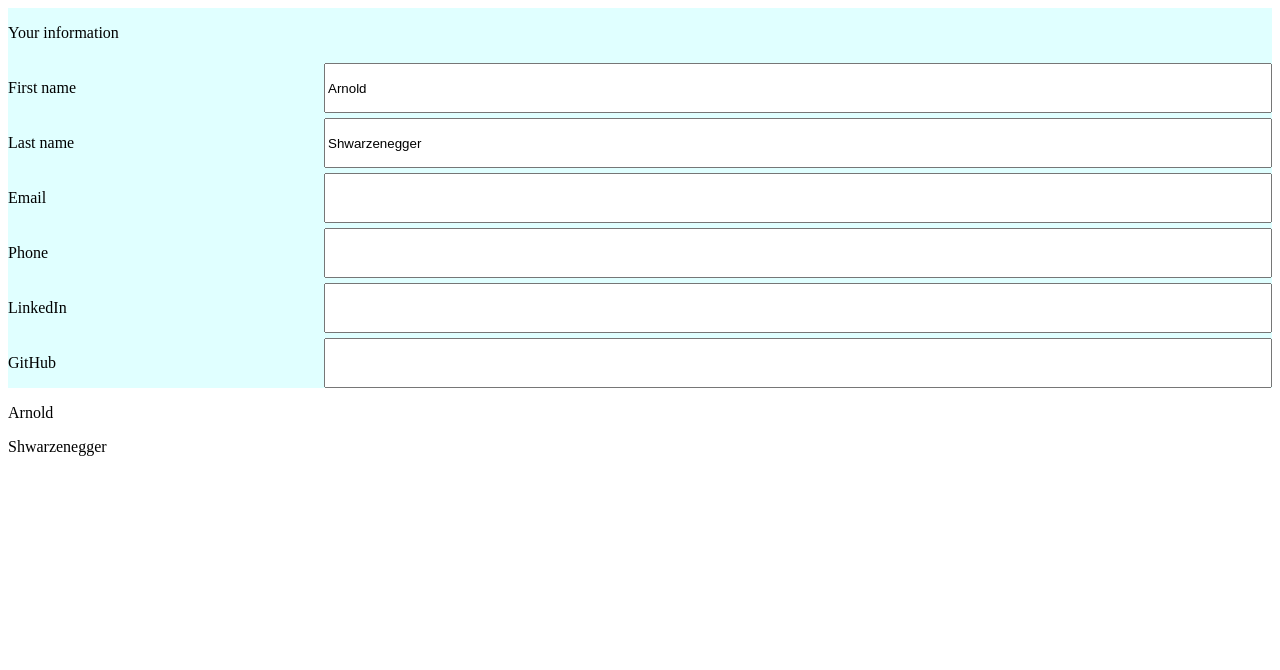
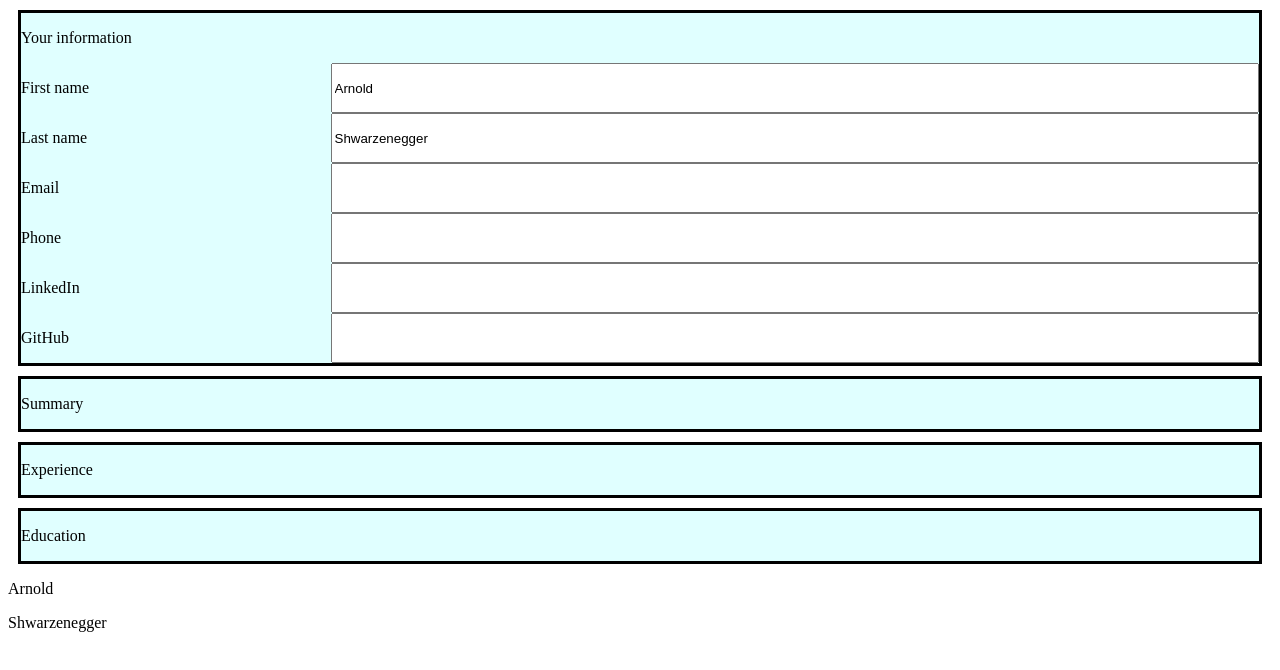
Before and after one commit to kociotrzeci/CV-Application, a React (Vite) app: page / in a window 1280 px wide. Shown: the top 670 px of the page. Built offline with nearby package versions, Linux system fonts and the light colour scheme.

Commit message:
added all inputs

```diff
--- a/src/App.jsx
+++ b/src/App.jsx
@@ -1,20 +1,42 @@
 import React, { useState } from "react";
 import "./App.scss";
 import HandleInputs from "./HandleInputs.jsx";
+import HandleInputsComplex from "./HandleInputsComplex.jsx";
 import DisplayElement from "./DisplayElement.jsx";
 import * as dataset from "./Dataset.js";
 function App() {
   const [userInfo, userInfoUpdate] = useState(dataset.userInfo);
-  // const [summary, summaryUpdate] = useState(dataset.summary);
-  //  const summaryLabel = dataset.summaryLabel;
+  const [summary, summaryUpdate] = useState(dataset.summary);
+  const [experience, experienceUpdate] = useState(dataset.experience);
+  const [education, educationUpdate] = useState(dataset.education);
+
   return (
     <div className="App">
       <div>
         <HandleInputs
           input={userInfo.data}
+          iiiii
           update={userInfoUpdate}
           labels={userInfo.label}
           visible={userInfo.visible}
+        />
+        <HandleInputs
+          input={summary.data}
+          update={summaryUpdate}
+          labels={summary.label}
+          visible={summary.visible}
+        />
+        <HandleInputsComplex
+          input={experience.data}
+          update={experienceUpdate}
+          labels={experience.label}
+          visible={experience.visible}
+        />
+        <HandleInputsComplex
+          input={education.data}
+          update={educationUpdate}
+          labels={education.label}
+          visible={education.visible}
         />
         <DisplayElement input={userInfo.data} />
       </div>
--- a/src/App.scss
+++ b/src/App.scss
@@ -2,9 +2,18 @@
   display: flex;
   flex-direction: column;
   background-color: lightcyan;
-  gap: 5px;
+  margin: 10px;
+  border-style: solid;
   .row {
     display: grid;
     grid-template-columns: 1fr 3fr;
   }
 }
+.inputCard.summary {
+  .row {
+    grid-template-columns: 1fr;
+  }
+}
+.workplace {
+  margin-top: 10px;
+}
--- a/src/Dataset.js
+++ b/src/Dataset.js
@@ -8,6 +8,7 @@ export const userInfo = {
     github: "",
   },
   label: {
+    objectName: "userInfo",
     header: "Your information",
     firstName: "First name",
     lastName: "Last name",
@@ -23,8 +24,61 @@ export const summary = {
     summary: "Write something about you",
   },
   label: {
+    objectName: "summary",
     header: "Summary",
-    summary: "Summary",
+    summary: " ",
   },
-  visible: true,
+  visible: false,
 };
+export const experience = {
+  data: [
+    {
+      place: "",
+      dates: "",
+      position: "",
+      duties: "",
+    },
+  ],
+  label: {
+    objectName: "experience",
+    header: "Experience",
+    experience: " ",
+    place: "Workplace",
+    dates: "Dates",
+    position: "Position",
+    duties: "Duties",
+    template: {
+      place: "",
+      dates: "",
+      position: "",
+      duties: "",
+    },
+  },
+  visible: false,
+};
+export const education = {
+  data: [
+    {
+      place: "",
+      dates: "",
+      fieldOfStudy: "",
+      duties: "",
+    },
+  ],
+  label: {
+    objectName: "education",
+    header: "Education",
+    experience: " ",
+    place: "Place",
+    dates: "Dates",
+    fieldOfStudy: "Field",
+    duties: "Duties",
+    template: {
+      place: "",
+      dates: "",
+      fieldOfStudy: "",
+      duties: "",
+    },
+  },
+  visible: false,
+};
--- a/src/HandleInputs.jsx
+++ b/src/HandleInputs.jsx
@@ -1,7 +1,13 @@
-function HandleInputs({ input, update, labels, visible }) {
+function HandleInputs({ input, update, labels, visible, type = "text" }) {
   const handleChange = (e) => {
     const { name, value } = e.target;
-    update((prev) => ({ ...prev, [name]: value }));
+    update((prev) => ({
+      ...prev,
+      data: {
+        ...prev.data,
+        [name]: value,
+      },
+    }));
   };
   const handleVisible = () => {
     console.log("click");
@@ -9,14 +15,14 @@ function HandleInputs({ input, update, labels, visible }) {
   };
 
   return (
-    <div className="inputCard">
+    <div className={`inputCard ${labels["objectName"]}`}>
       <p onClick={handleVisible}>{labels["header"]}</p>
       {visible &&
         Object.keys(input).map((key) => (
           <div key={key} className="row">
             <p>{labels[key]}</p>
             <input
-              type="text"
+              type={type}
               name={key}
               value={input[key]}
               onChange={handleChange}
--- /dev/null
+++ b/src/HandleInputsComplex.jsx
@@ -0,0 +1,64 @@
+function HandleInputsComplex({
+  input,
+  update,
+  labels,
+  visible,
+  type = "text",
+}) {
+  const handleChange = (index, key, value) => {
+    update((prev) => ({
+      ...prev,
+      data: prev.data.map((item, i) =>
+        i === index ? { ...item, [key]: value } : item
+      ),
+    }));
+  };
+  const handleVisible = () => {
+    console.log(`Toggling ${labels["header"]} visibility: ${visible}`);
+    update((prev) => ({ ...prev, visible: !visible }));
+  };
+  const addWorkplace = () => {
+    update((prev) => ({
+      ...prev,
+      data: [...prev.data, labels.template],
+    }));
+  };
+  const removeWorkplace = (index) => {
+    update((prev) => ({
+      ...prev,
+      data: prev.data.filter((_, i) => i !== index),
+    }));
+  };
+
+  return (
+    <div className={`inputCard ${labels["objectName"]}`}>
+      <p onClick={handleVisible}>{labels["header"]}</p>
+      {visible &&
+        input.map((element, index) => (
+          <div key={[element, index]}>
+            <div key={index} className="workplace">
+              {Object.keys(element).map((key) => (
+                <div key={key}>
+                  <div className="row">
+                    <p>{labels[key]}</p>
+                    <input
+                      type={type}
+                      name={key}
+                      value={element[key]}
+                      onChange={(e) => handleChange(index, key, e.target.value)}
+                    />
+                  </div>
+                </div>
+              ))}
+              <button onClick={() => removeWorkplace(index)}>
+                REMOVE WORKPLACE
+              </button>
+            </div>
+          </div>
+        ))}
+      {visible && <button onClick={addWorkplace}>ADD WORKPLACE</button>}
+    </div>
+  );
+}
+
+export default HandleInputsComplex;
```
Also changed, not shown: 1 other file (tests, documents, lock files or other folders).
